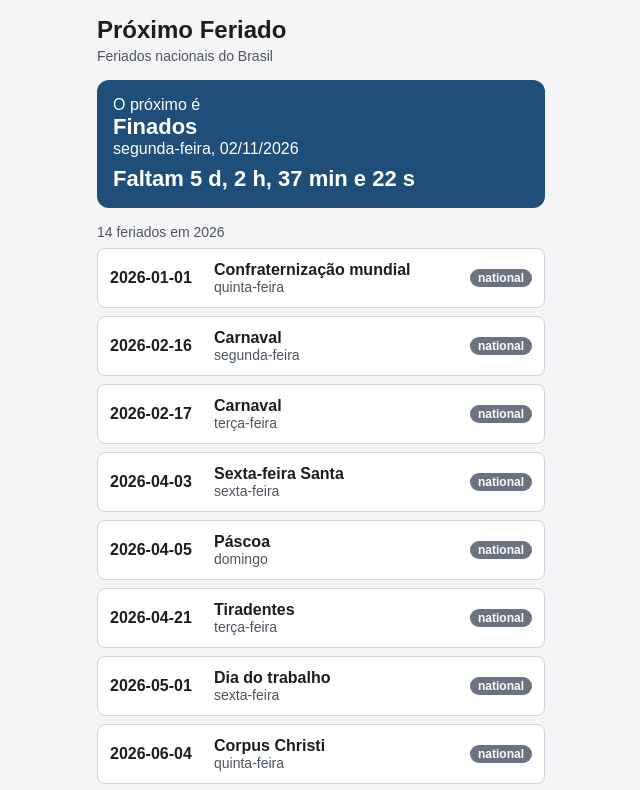
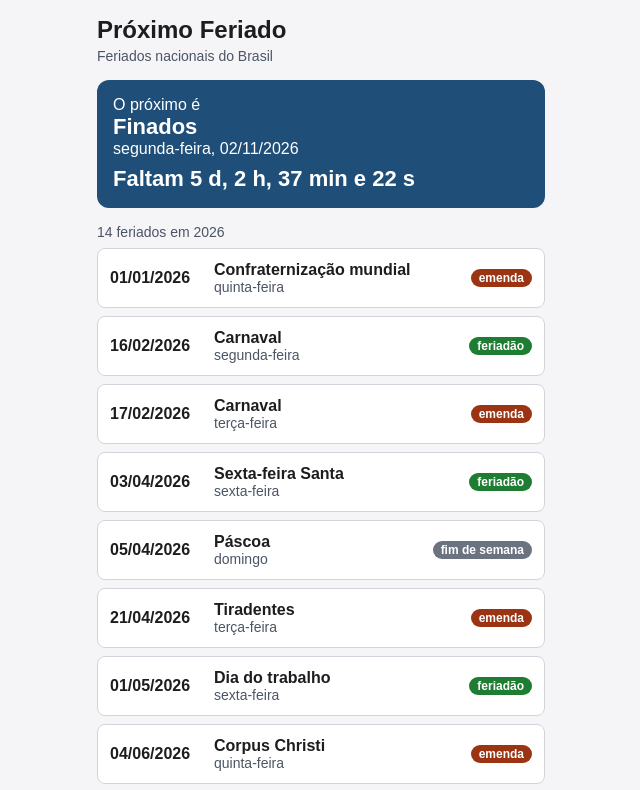
Before and after one commit to rafaelcpalhano-blip/03-feriados, a React (Vite) app: page / in a window 1280 px wide. Shown: the top 790 px of the page, without its empty margins (319-959 px from the left). Built offline with nearby package versions, Linux system fonts and the light colour scheme.

Commit message:
refactor: adjust holiday type

```diff
--- a/src/App.jsx
+++ b/src/App.jsx
@@ -23,7 +23,7 @@ function App() {
 
 
         {holidays.map((item) => (
-             <HolidayCard key={item.date} date={item.date} name={item.name} weekday={item.weekday} type={item.type} />
+             <HolidayCard key={item.date} date={item.date} name={item.name} weekday={item.weekday} />
           ))}
 
      </main>
--- a/src/components/HolidayCard/index.jsx
+++ b/src/components/HolidayCard/index.jsx
@@ -1,18 +1,29 @@
 import "./holiday-card.css"
 
 
-export default function HolidayCard({ date, name, weekday, type}) {
+export default function HolidayCard({ date, name, weekday}) {
+    const day = new Date(`${date}T00:00:00`)
+
+    const formattedDate = day.toLocaleDateString("pt-BR")
+
+    const isLongWeekend = weekday =="segunda-feira" || weekday == "sexta-feira";
+    const isWeekend = weekday =="sábado" || weekday == "domingo";
+    const isBridge = weekday =="terça-feira" || weekday == "quinta-feira";
+
   return (
      <article className='holiday-card'>
-            <p className='holiday-date'>{date}</p>
+            <p className='holiday-date'>{formattedDate}</p>
 
             <div className='holiday-info'>
               <h2>{name}</h2>
               <p>{weekday}</p>
             </div>
 
+            {isLongWeekend && <span className='tag long-weekend'>feriadão</span>}
+            {isWeekend && <span className='tag weekend'>fim de semana</span>}
+            {isBridge && <span className='tag bridge'>emenda</span>}
 
-            <span className='tag weekend'>{type}</span>
+
             </article>
   )
 }
```
Also changed, not shown: src/components/HolidayCard/holiday-card.css (line endings or trailing spaces).
